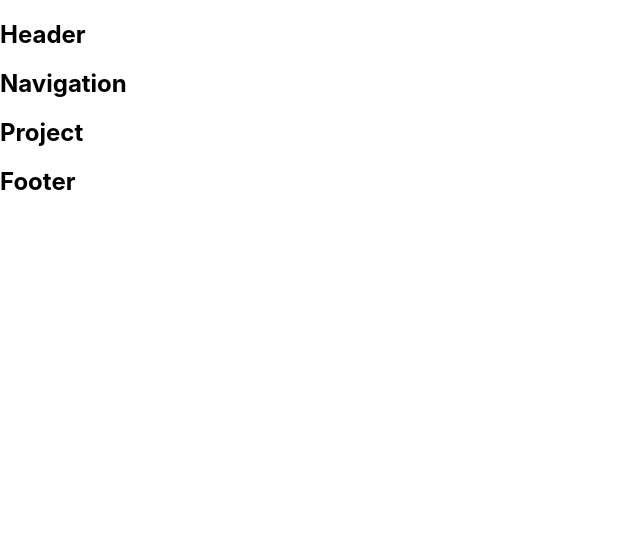
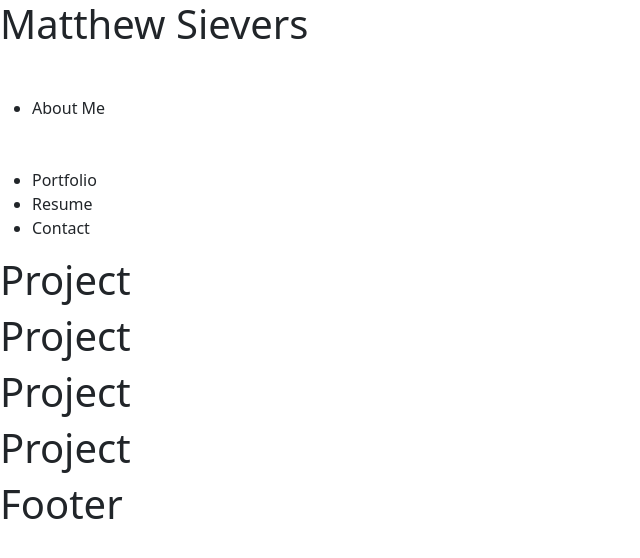
Before and after one commit to mattersievers/portfolio_v2.0, a React (Create React App) app: page / in a window 1280 px wide. Shown: the top 558 px of the page, without its empty margins (0-640 px from the left). Built offline with nearby package versions, Linux system fonts and the light colour scheme.

Commit message:
fixed some structure of components and imported bootstrap

```diff
--- a/package.json
+++ b/package.json
@@ -1,4 +1,5 @@
 {
+  "homepage": "https://mattersievers.github.io/portfolio_v2.0/",
   "name": "portfolio_v2.0",
   "version": "0.1.0",
   "private": true,
@@ -6,7 +7,9 @@
     "@testing-library/jest-dom": "^5.15.0",
     "@testing-library/react": "^11.2.7",
     "@testing-library/user-event": "^12.8.3",
+    "bootstrap": "^5.1.3",
     "react": "^17.0.2",
+    "react-bootstrap": "^2.0.2",
     "react-dom": "^17.0.2",
     "react-scripts": "4.0.3",
     "web-vitals": "^1.1.2"
--- a/src/App.css
+++ b/src/App.css
@@ -36,3 +36,23 @@
     transform: rotate(360deg);
   }
 }
+
+:root{
+  /* CSS HEX */
+  --dark-olive-green: #606c38ff;
+  --kombu-green: #283618ff;
+  --cornsilk: #fefae0ff;
+  --fawn: #dda15eff;
+  --liver-dogs: #bc6c25ff;
+
+
+  --gradient-top: linear-gradient(0deg, #606c38ff, #283618ff, #fefae0ff, #dda15eff, #bc6c25ff);
+  --gradient-right: linear-gradient(90deg, #606c38ff, #283618ff, #fefae0ff, #dda15eff, #bc6c25ff);
+  --gradient-bottom: linear-gradient(180deg, #606c38ff, #283618ff, #fefae0ff, #dda15eff, #bc6c25ff);
+  --gradient-left: linear-gradient(270deg, #606c38ff, #283618ff, #fefae0ff, #dda15eff, #bc6c25ff);
+  --gradient-top-right: linear-gradient(45deg, #606c38ff, #283618ff, #fefae0ff, #dda15eff, #bc6c25ff);
+  --gradient-bottom-right: linear-gradient(135deg, #606c38ff, #283618ff, #fefae0ff, #dda15eff, #bc6c25ff);
+  --gradient-top-left: linear-gradient(225deg, #606c38ff, #283618ff, #fefae0ff, #dda15eff, #bc6c25ff);
+  --gradient-bottom-left: linear-gradient(315deg, #606c38ff, #283618ff, #fefae0ff, #dda15eff, #bc6c25ff);
+  --gradient-radial: radial-gradient(#606c38ff, #283618ff, #fefae0ff, #dda15eff, #bc6c25ff);
+  }
--- a/src/App.js
+++ b/src/App.js
@@ -2,13 +2,15 @@ import './App.css';
 import Header from './components/Header';
 import Footer from './components/Footer';
 import Project from './components/Project';
-import Navigation from './components/Navigation';
+
 
 function App() {
   return (
     <div>
       <Header />
-      <Navigation />
+      <Project />
+      <Project />
+      <Project />
       <Project />
       <Footer />
     </div>
--- a/src/components/Header/index.js
+++ b/src/components/Header/index.js
@@ -1,9 +1,11 @@
 import React from "react";
+import Navigation from '../Navigation';
 
 const Header = () => {
     return (
         <section>
-            <h1>Header</h1>
+            <h1 className="">Matthew Sievers</h1>
+            <Navigation />
         </section>
     )
 }
--- a/src/components/Navigation/index.js
+++ b/src/components/Navigation/index.js
@@ -3,7 +3,12 @@ import React from "react";
 const Navigation = () => {
     return (
         <section>
-            <h1>Navigation</h1>
+            <ul>
+                <li className="my-5">About Me</li>
+                <li>Portfolio</li>
+                <li>Resume</li>
+                <li>Contact</li>
+            </ul>
         </section>
     )
 }
--- a/src/index.js
+++ b/src/index.js
@@ -3,6 +3,7 @@ import ReactDOM from 'react-dom';
 import './index.css';
 import App from './App';
 import reportWebVitals from './reportWebVitals';
+import 'bootstrap/dist/css/bootstrap.min.css';
 
 ReactDOM.render(
   <React.StrictMode>
```
Also changed, not shown: 2 other files (tests, documents, lock files or other folders).
